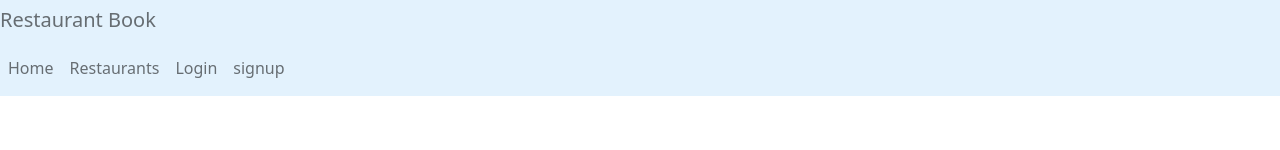
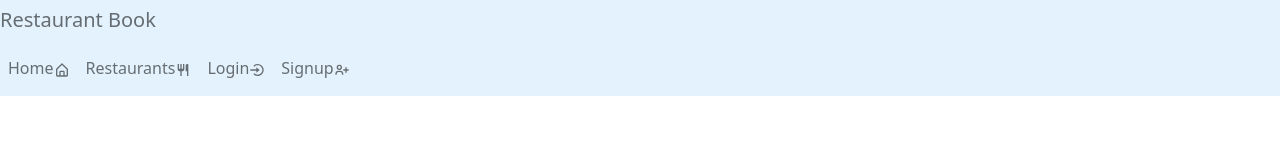
Before and after one commit to m-aung/restaurant-book, a React app in the folder frontend/: page /login in a window 1280 px wide. Shown: the top 150 px of the page. Built offline with nearby package versions, Linux system fonts and the light colour scheme.

Commit message:
fixed bugs on review component

```diff
--- a/frontend/App.jsx
+++ b/frontend/App.jsx
@@ -9,13 +9,16 @@ import RestaurantsList from "./components/restaurants-list";
 import Login from "./components/login";
 import Signup from "./components/signup"
 import NotFound from './components/404'
+// import {AccountCircleIcon} from '@material-ui/icons';
+import { BiUser, BiUserPlus, BiHomeAlt, BiLogOutCircle, BiLogInCircle, BiRestaurant} from 'react-icons/bi'
 
 // functional component App
 function App() {
   let {path, url} = useRouteMatch()
+
   // setting initial state using react hooks
   // const [path,setPath] = useState('/')
-  const [user, setUser] = useState(null);
+  const [user, setUser] = useState({username: null, userId: null, token: null});
   const [navMenu, setNavMenu] = useState('');
   // fetch user information from database otherwise default is null
   const login = async(user = null) => {
@@ -25,13 +28,13 @@ function App() {
 
   // when logged out set user to null
   const logout = async ()=> {
-    setUser(null)
+    setUser({username: null, user_id: null})
   }
 
   const refresh = async (refreshState=null) => {
-    setUser(refreshState)
+    setUser({username: 'example', userId: 'd3891hkdu71234'})
   }
-
+  console.log('user: ', user)
   const toggleMenu = () => {
     return navMenu === '' ? setNavMenu('show') : setNavMenu('')
   }
@@ -46,7 +49,7 @@ function App() {
     // creating nav-bar
 
     <div>
-    <a className="navbar color title" href="/">{user ? user.username + '\'s\t' : ''} <center>Restaurant Book </center>
+    <a className="navbar color title" href={user.username? '': '/'}>{user.username ? `Welcome back ${user.username}`: 'Restaurant Book'}
     </a>
     <nav className="color navbar navbar-expand-sm navbar-light" >
     <button className="navbar-toggler" type="button" onClick={ toggleMenu }data-target="#navbarSupportedContent" aria-controls="navbarSupportedContent" aria-expanded="false" aria-label="Toggle navigation">
@@ -64,24 +67,25 @@ function App() {
       state: { fromDashboard: true }
     }}
     activeopacity={0.8}
-    >{'Home'}
+    >Home<BiHomeAlt/>
     </Link>
     </li>
     <li className="nav-item">
     <Link to={{
-      pathname: `/restaurants`, //`${path}`,//`/restaurants`,
+      pathname: `/restaurants`,
+      //`${path}`,//`/restaurants`,
       // state: { fromDashboard: true }
     }}
       className="nav-link"
       activeopacity={0.8}
     >
-     <span className="sr-only">Restaurants</span>
+     <span className="sr-only">Restaurants</span><BiRestaurant/>
     </Link>
     </li>
-    { user ? (
+    { user.username  ? (
       <li className="nav-item">
       <a onClick={logout} className="nav-link" style={{cursor:'pointer'}}>
-      Logout {user.name}
+      Logout<BiLogOutCircle />
       </a>
       </li>
       ) : (
@@ -96,11 +100,11 @@ function App() {
         }}
         className="nav-link"
         activeopacity={0.8}>
-        Login
+        Login<BiLogInCircle/>
         </Link>
         </li>
         )}
-        { user ? (
+        { user.username ? (
           <div></div>
       ) : (
         <li className="nav-item">
@@ -110,7 +114,7 @@ function App() {
         }}
         className='nav-link'
         activeopacity={0.8}>
-        signup
+        Signup<BiUserPlus/>
       </Link>
       </li>
         )}
@@ -148,6 +152,7 @@ function App() {
           {...props}
           login={login}
           refresh ={refresh}
+          user={user}
           />
           )} />
           <Route exact
--- a/frontend/components/add-review.jsx
+++ b/frontend/components/add-review.jsx
@@ -19,11 +19,12 @@ const AddReview = props => {
     setReview(event.target.value);
   };
 
-  const saveReview = () => {
+  const saveReview = async () => {
+
     var data = {
       text: review,
-      name: props.user.name,
-      user_id: props.user.id,
+      name: props.user.username,
+      user_id: props.user.userId,
       restaurant_id: props.match.params.id
     };
 
@@ -38,6 +39,7 @@ const AddReview = props => {
           console.log(e);
         });
     } else {
+      console.log(data)
       RestaurantDataService.createReview(data)
         .then(response => {
           setSubmitted(true);
@@ -75,7 +77,7 @@ const AddReview = props => {
                 name="text"
               />
             </div>
-            <button onClick={saveReview} className="btn btn-success">
+            <button onClick={saveReview} disabled={isLoading}className="btn btn-success">
               Submit
             </button>
           </div>
--- a/frontend/components/login.jsx
+++ b/frontend/components/login.jsx
@@ -53,6 +53,7 @@ function loginReducer(state, action) {
 }
 
 const initialState = {
+  id:'',
   username: '',
   password: '',
   isLoading: false,
@@ -85,6 +86,12 @@ export default function Login (props) {
   }
   const onSubmit = async (e) => {
     e.preventDefault();
+    // testing
+    if(username.includes('test')&& password === 't'){
+      props.login({...props.user,'userId':'userid2222', 'username': username})
+      console.log('username: ',props.user)
+      return props.history.push('/')
+    }
     dispatch({ type: 'login' });
     if(errorCount > 3) {
       setTimeout(()=>{
@@ -100,7 +107,7 @@ export default function Login (props) {
     else {
     UserDataServices.verifyUser({username, password}).then(res => {
       // console.log('res.data: ', res.data)
-      if(!res.data) {
+      if(!res.data.user_id) {
         setTimeout(()=>{
           dispatch({ type: 'error', count: 1, payload: res.data.error })
         }, 1550)
@@ -108,7 +115,9 @@ export default function Login (props) {
       else {setTimeout(()=>{
         dispatch({ type: 'success' })
       }, 1550)
-      props.login({userId:res.data._id})
+      console.log('from setTimeout 2, res.data:',res.data)
+      props.login({...props.user,'userId':res.data.user_id, 'username': username})
+      console.log('username: ',props.user)
       props.history.push('/')}
       return res.data}).catch(err => dispatch({ type: 'error', count: 1, payload:'Connection Error. Try again later.'}))}
     };
--- a/frontend/components/restaurants.jsx
+++ b/frontend/components/restaurants.jsx
@@ -17,7 +17,7 @@ const Restaurant = props => {
   const getRestaurant = id => {
     RestaurantDataService.get(id)
     .then(response => {
-      console.log(response.data);
+      console.log('from getRestaurant: ',response.data);
       setRestaurant(response.data);
     })
     .catch(e => {
@@ -47,6 +47,7 @@ const Restaurant = props => {
   };
 
   return (
+    // <>{restaurant.revie}</>
     <div>
     {restaurant ? (
       <div>
@@ -71,7 +72,7 @@ const Restaurant = props => {
             <strong>User: </strong>{review.name}<br/>
             <strong>Date: </strong>{review.date}
             </p>
-            {props.user && props.user.id === review.user_id &&
+            {props.user && props.user.userId === review.user_id &&
               <div className="row">
               <a onClick={() => deleteReview(review._id, index)} className="btn btn-primary col-lg-5 mx-1 mb-1">Delete</a>
               <Link to={{
--- a/frontend/package.json
+++ b/frontend/package.json
@@ -17,6 +17,7 @@
     "react-date-picker": "^8.2.0",
     "react-dom": "^17.0.2",
     "react-dropdown": "^1.9.2",
+    "react-icons": "^4.2.0",
     "react-router": "^5.2.0",
     "react-router-dom": "^5.2.0",
     "style-loader": "^2.0.0"
```
